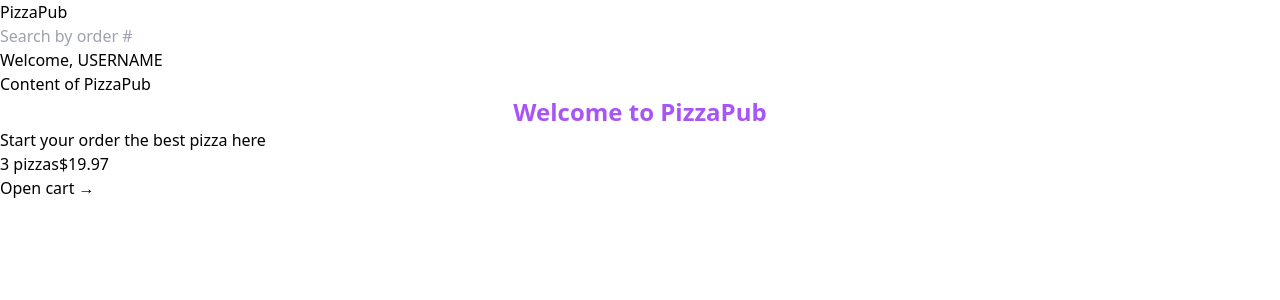
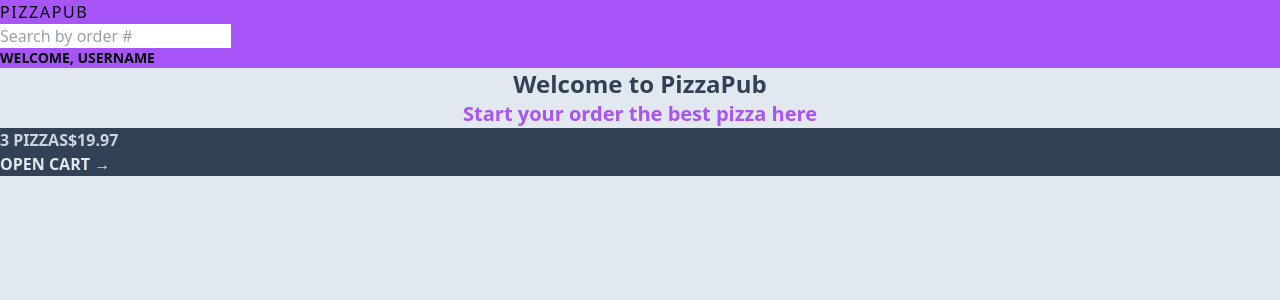
Before and after one commit to bakNa2t/pizzapub, a React (Vite) app: page / in a window 1280 px wide. Shown: the top 300 px of the page. Built offline with nearby package versions, Linux system fonts and the light colour scheme.

Commit message:
Added UserName and styled Header, MainPage, CartFooterOverview

```diff
--- a/index.html
+++ b/index.html
@@ -1,4 +1,4 @@
-<!DOCTYPE html>
+<!doctype html>
 <html lang="en">
   <head>
     <meta charset="UTF-8" />
@@ -6,7 +6,7 @@
     <meta name="viewport" content="width=device-width, initial-scale=1.0" />
     <title>PizzaPub | React Redux Tailwind app</title>
   </head>
-  <body>
+  <body class="bg-slate-200">
     <div id="root"></div>
     <script type="module" src="/src/main.jsx"></script>
   </body>
--- a/src/base-blocks/cart/CartFooterOverview.jsx
+++ b/src/base-blocks/cart/CartFooterOverview.jsx
@@ -2,8 +2,8 @@ import { Link } from "react-router-dom";
 
 function CartFooterOverview() {
   return (
-    <div>
-      <p>
+    <div className="bg-slate-700 font-semibold uppercase text-slate-200">
+      <p className="text-slate-300">
         <span>3 pizzas</span>
         <span>$19.97</span>
       </p>
--- /dev/null
+++ b/src/base-blocks/user/UserName.jsx
@@ -0,0 +1,5 @@
+function UserName() {
+  return <div className="text-sm font-semibold">Welcome, USERNAME</div>;
+}
+
+export default UserName;
--- a/src/ui-blocks/AppLayoyt.jsx
+++ b/src/ui-blocks/AppLayoyt.jsx
@@ -13,7 +13,6 @@ function AppLayoyt() {
       {isLoading && <Loader />}
       <Header />
       <main>
-        <h1>Content of PizzaPub</h1>
         <Outlet />
       </main>
       <CartFooterOverview />
--- a/src/ui-blocks/Header.jsx
+++ b/src/ui-blocks/Header.jsx
@@ -1,12 +1,16 @@
 import { Link } from "react-router-dom";
+
 import OrderSearching from "../base-blocks/order/OrderSearching";
+import UserName from "../base-blocks/user/UserName";
 
 function Header() {
   return (
-    <header>
-      <Link to="/">PizzaPub</Link>
+    <header className="bg-purple-500 uppercase">
+      <Link to="/" className="tracking-widest">
+        PizzaPub
+      </Link>
       <OrderSearching />
-      <p>Welcome, USERNAME</p>
+      <UserName />
     </header>
   );
 }
--- a/src/ui-blocks/MainPage.jsx
+++ b/src/ui-blocks/MainPage.jsx
@@ -1,10 +1,12 @@
 function MainPage() {
   return (
     <div>
-      <h1 className="text-center text-2xl font-semibold text-purple-500">
+      <h1 className="text-center text-2xl font-semibold text-slate-700">
         Welcome to PizzaPub
       </h1>
-      <p>Start your order the best pizza here</p>
+      <p className="text-center text-xl font-semibold text-purple-500">
+        Start your order the best pizza here
+      </p>
     </div>
   );
 }
```
